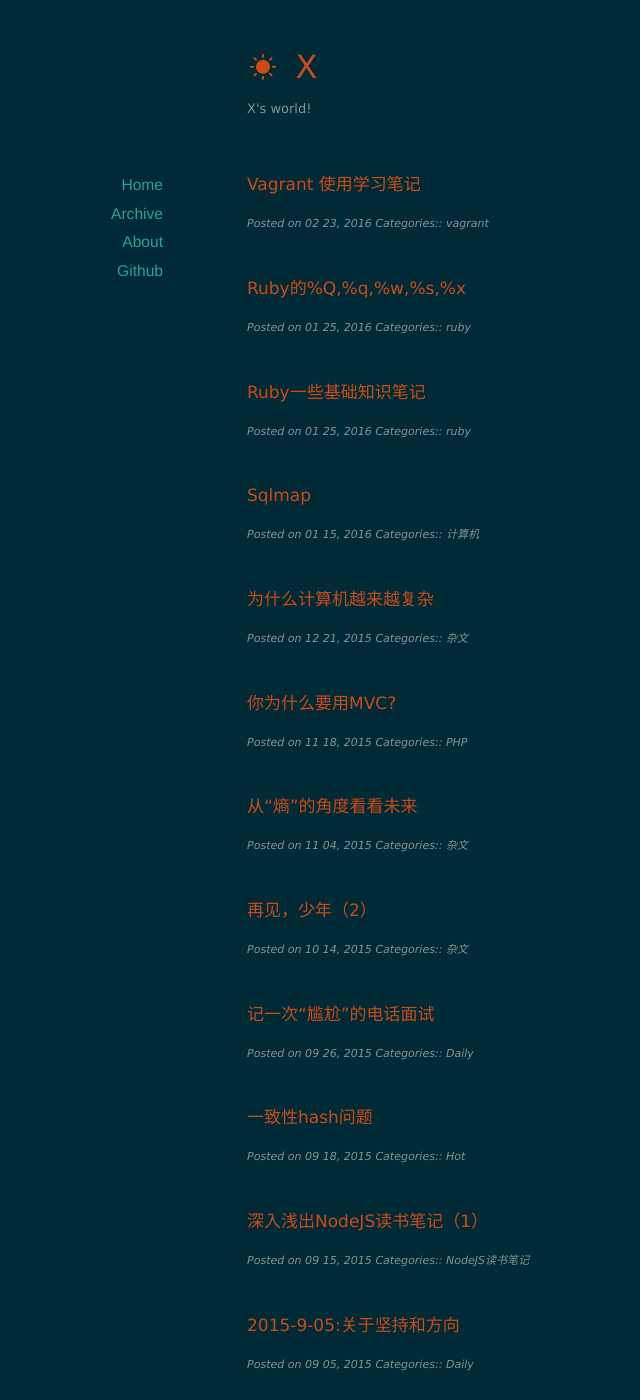
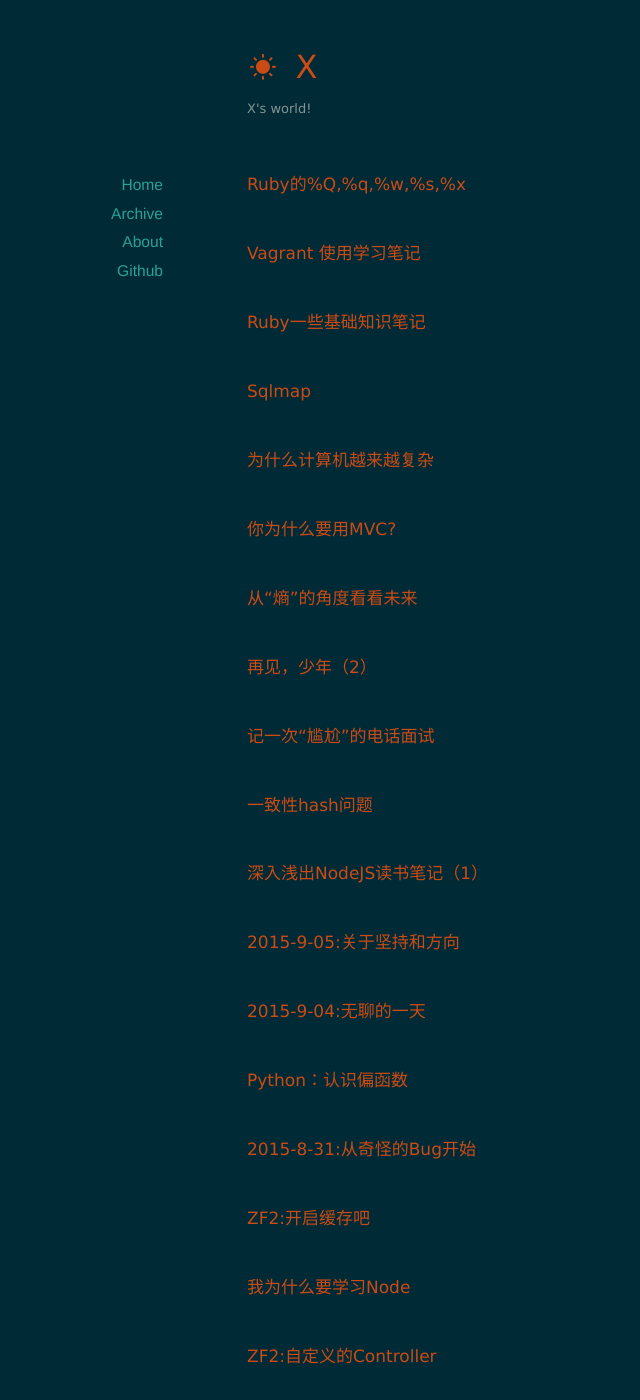
Before and after one commit to xxlv/okuer, a Jekyll site: the page built from archives/index.html, in a window 1280 px wide and 1400 px high. Shown: the whole window, without its empty margins (143-783 px from the left). Built offline with Jekyll 4.4.1, drawn with Linux system fonts in a browser that asks for light colours; nearby versions of some CDN libraries; some of the changed text lies outside the part shown.

Commit message:
new article

```diff
--- a/_posts/2016/2016-02-28-ruby-%-syntax.md
+++ b/_posts/2016/2016-02-28-ruby-%-syntax.md
@@ -1,13 +1,11 @@
 ---
 author: X
 comments: true
-date: 2016-01-25 03:49:00+00:00
+date: 2016-02-28 03:49:00+00:00
 layout: post
 title: Ruby的%Q,%q,%w,%s,%x
 categories: ruby
 ---
-
-
 
 ###### %Q(%q)
 优雅的转义方式：当你使用字符串的时候，你可能经常需要这样的代码：
--- a/archives/index.html
+++ b/archives/index.html
@@ -14,7 +14,6 @@
 				</h1>
 			{% else %}
 				<h1><a href="{{ post.url }}">{{ post.title }}</a></h1>
-				<p class="meta">Posted on <span class="postdate">{{ post.date | date: "%m %d, %Y" }}</span>  Categories:: {{ post.categories }}</p>
 
 			{% endif %}
 		</article>
```
